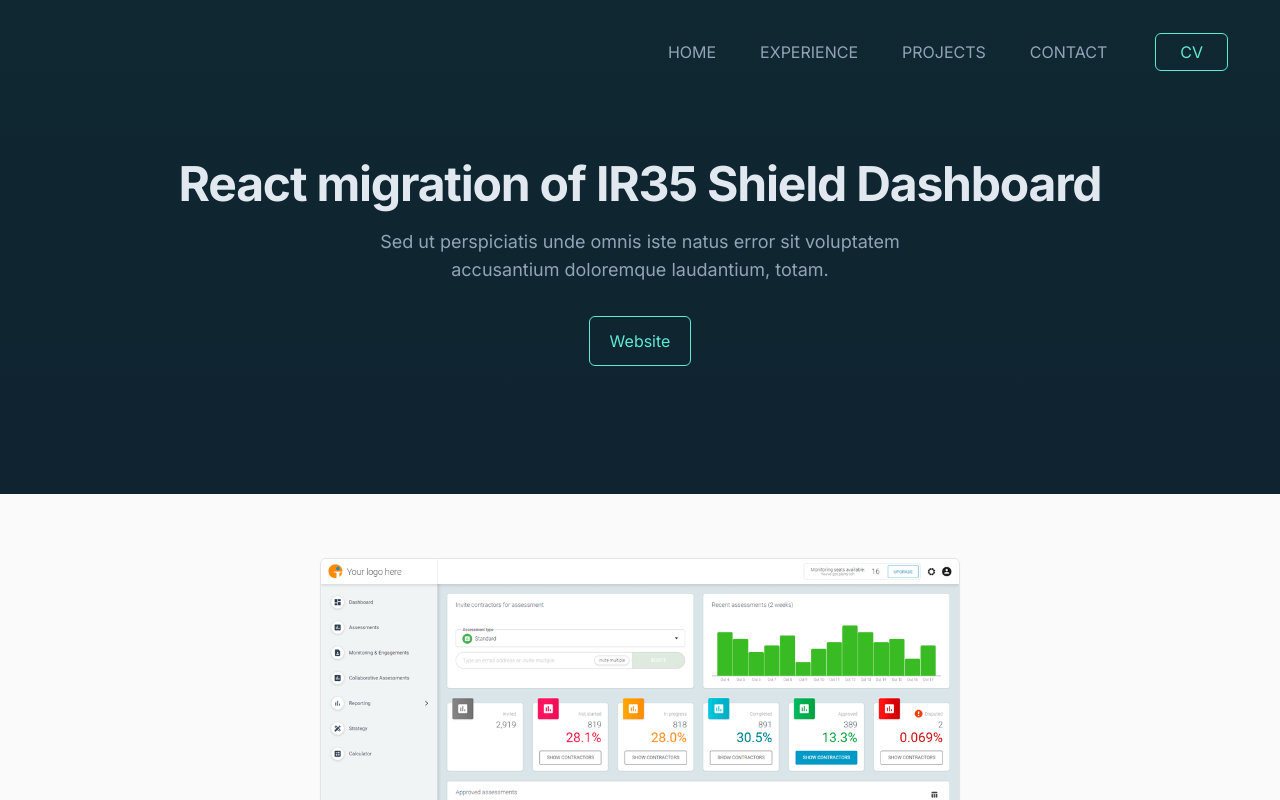
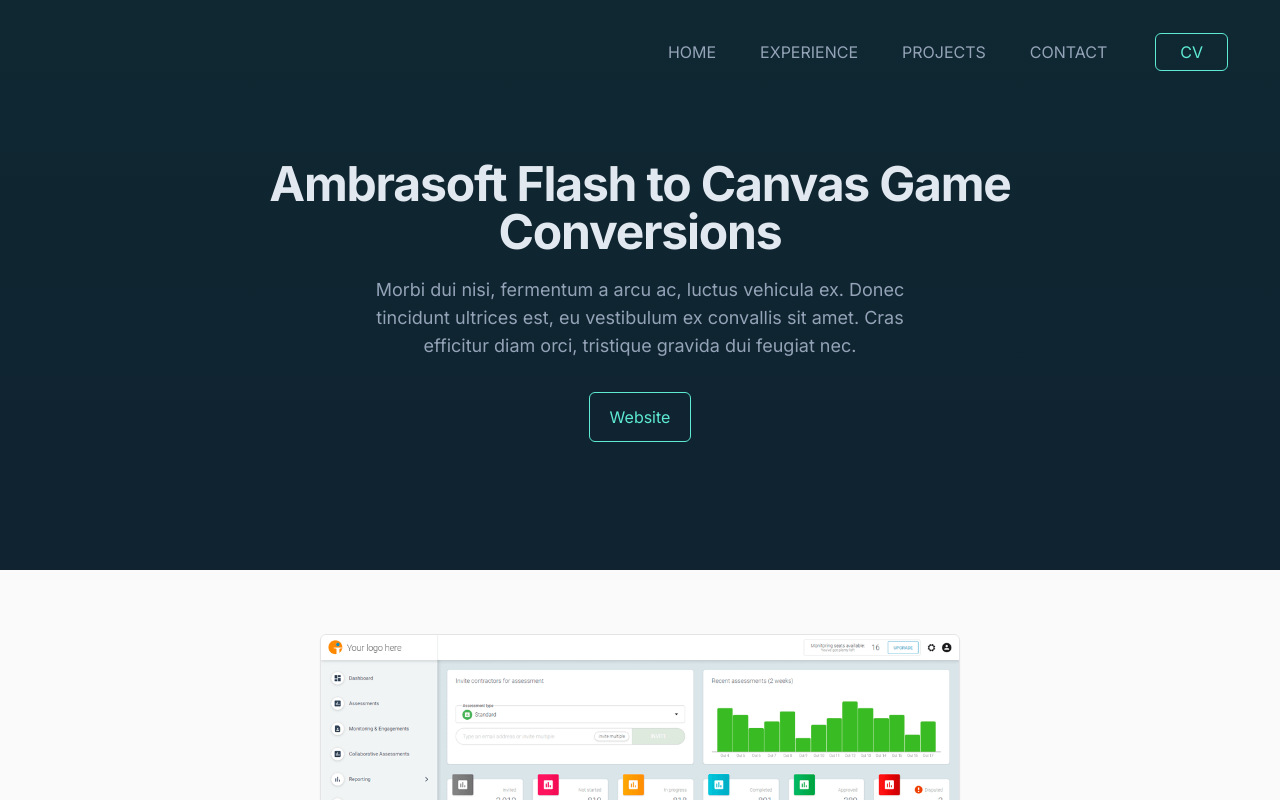
Before and after one commit to maxdmallett/next-js-portfolio-max-mallett, a Next.js app: page /projects/ambrasoft-flash-to-canvas-game-conversions in a window 1280 px wide. Shown: the top 800 px of the page. Built offline with nearby package versions, Linux system fonts and the light colour scheme.

Commit message:
Hover effects and project page content

```diff
--- a/app/components/home/job.tsx
+++ b/app/components/home/job.tsx
@@ -20,8 +20,12 @@
                     className={`col-span-5 flex flex-col
                     ${alignment === 'left' ? 'text-right' : 'text-left order-last' }`}
                 >
-                    <Link href={props.url} target='_blank'>
-                        <h6 className='text-white text-xl mb-3'>
+                    <Link
+                        href={props.url}
+                        target='_blank'
+                        className='text-white text-xl mb-3 hover:text-teal-400 transition-colors ease-in-out'
+                    >
+                        <h6 className=''>
                             {props.title}
                         </h6>
                     </Link>
--- a/app/components/home/projectCard.tsx
+++ b/app/components/home/projectCard.tsx
@@ -23,8 +23,11 @@
             </div>
 
             <div>
-                <Link href={`/projects/${props.slug}`}>
-                    <h3 className='text-white text-xl mb-3 font-medium'>
+                <Link
+                    href={`/projects/${props.slug}`}
+                    className='text-white text-xl mb-3 font-medium hover:text-teal-400 transition-colors ease-in-out'
+                >
+                    <h3>
                         {props.title}
                     </h3>
                 </Link>
--- a/app/components/navbar.tsx
+++ b/app/components/navbar.tsx
@@ -2,13 +2,6 @@
 
 import Link from "next/link"
 import { useEffect, useState } from "react";
-
-const navigation = [
-    "Home",
-    "Experience",
-    "Projects",
-    "Contact",
-];
 
 interface NavLink {
     label: string;
--- a/app/components/projects/hero.tsx
+++ b/app/components/projects/hero.tsx
@@ -1,13 +1,21 @@
-const Hero = () => {
+'use client'
+
+import { Project } from "../../data/projects"
+
+interface IProps {
+    project: Project;
+}
+
+const Hero = (props: IProps) => {
     return (
         <header className='text-center pt-40 pb-32 flex flex-col justify-center'>
 
             <h1 className="text-5xl font-bold tracking-tight text-slate-200 mb-5">
-                React migration of IR35 Shield Dashboard
+                {props.project.title}
             </h1>
 
             <p className='mb-5 text-lg pb-3 max-w-xl mx-auto'>
-                Sed ut perspiciatis unde omnis iste natus error sit voluptatem accusantium doloremque laudantium, totam.
+                {props.project.shortDescription}
             </p>
 
             <div>
--- a/app/projects/[slug]/page.tsx
+++ b/app/projects/[slug]/page.tsx
@@ -4,8 +4,15 @@
 import React from 'react'
 import Hero from '../../components/projects/hero'
 import Navbar from '../../components/navbar'
+import { Project, projects } from '../../data/projects'
 
-const ProjectPage = () => {
+const ProjectPage = (props: any) => {
+
+    const project: Project = projects.filter(({slug}) => {
+        return slug === props.params.slug;
+    })[0];
+
+    console.log(project);
 
     return (
         <>
@@ -15,7 +22,9 @@
             <main className="flex min-h-screen flex-col items-center justify-between">
 
                 <div className='container max-w-screen-lg mx-auto'>
-                    <Hero />
+                    <Hero
+                        project={project}
+                    />
                 </div>
 
                 <section className='bg-zinc-50 text-slate-900 w-full py-16'>
```
